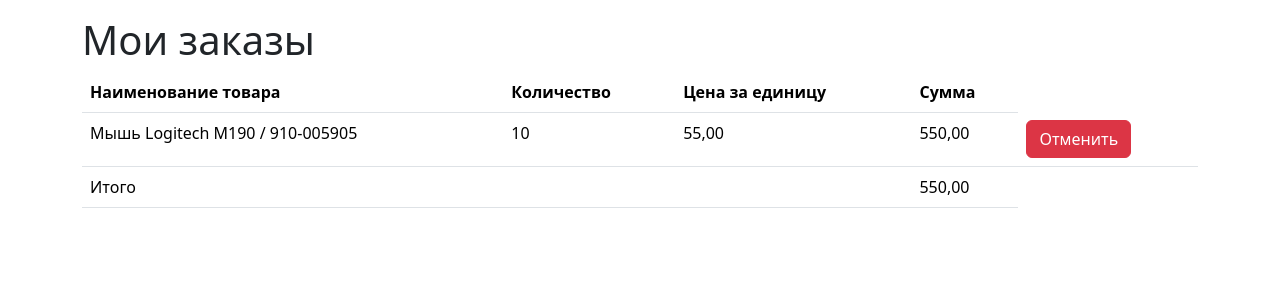
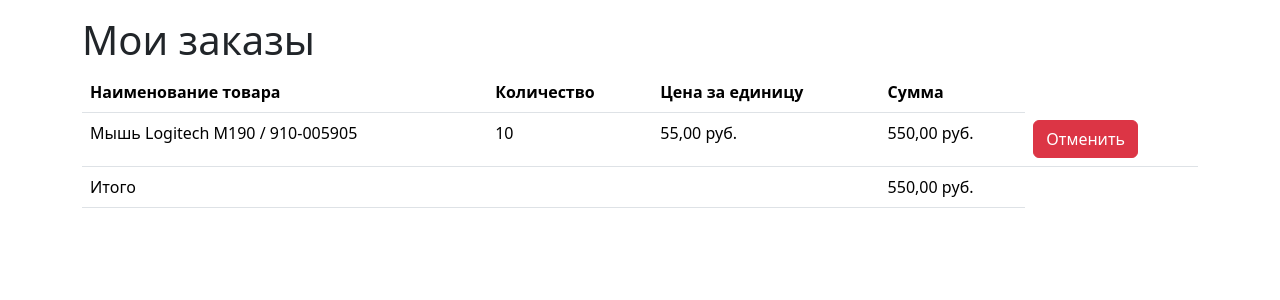
Before and after one commit to Egatm/marketplace, a Django app: page /products/my_orders/ in a window 1280 px wide. Shown: the part 75-375 px from the top of the page. Run offline with Django 4.2, Linux system fonts and the light colour scheme; a user stored in the database is signed in; data comes from the database, SQL or seed files in the repository; tables that the repository leaves empty hold one stand-in row (values such as "Sample post"); parts of the project's set-up code (start-up, migrations or seed data) failed here and were passed over.

```diff
--- a/makkarcle/makkarcle/urls.py
+++ b/makkarcle/makkarcle/urls.py
@@ -23,7 +23,7 @@ from django.views.generic.base import TemplateView
 urlpatterns = [
     path('admin/', admin.site.urls),
     path('accounts/', include("accounts.urls")),
-    path('account/', include("django.contrib.auth.urls")),
+    path('accounts/', include("django.contrib.auth.urls")),
     path('', include("pages.urls")),
     path('products/', include("products.urls")),
 ]
--- a/makkarcle/templates/home.html
+++ b/makkarcle/templates/home.html
@@ -8,9 +8,9 @@
         {% for product in last_products %}
         <div class="carousel-item{% if forloop.first %} active{% endif %}">
             <div class="d-flex flex-column align-items-center">
-                <img src="{{ product.get_first_photo.url }}" class="d-block mx-auto" alt="..." style="max-height: 400px; max-width: 100%;">
+                <a href="{% url 'product_detail' product.pk %}"><img src="{{ product.get_first_photo.url }}" class="d-block mx-auto" alt="..." style="max-height: 400px; max-width: 100%;"></a>
                 <div class="text-center">
-                    <h5>{{ product.name }}</h5>
+                    <h5><strong><a href="{% url 'product_detail' product.pk %}" style="text-decoration: none; color: black;">{{ product.name }}</a></strong></h5>
                     <p>{{ product.price }} руб.</p>
                 </div>
             </div>
--- a/makkarcle/templates/my_orders.html
+++ b/makkarcle/templates/my_orders.html
@@ -17,8 +17,8 @@
     <tr>
         <td>{{ order.product.name }}</td>
         <td>{{ order.quantity }}</td>
-        <td>{{ order.product.price }}</td>
-        <td>{{ order.total_price }}</td>
+        <td>{{ order.product.price }} руб.</td>
+        <td>{{ order.total_price }} руб.</td>
         <td><a class="btn btn-danger" href="{% url 'cancel_order' order.pk %}">Отменить</a></td>
     </tr>
     {% endfor %}
@@ -26,7 +26,7 @@
     <tfoot>
     <tr>
         <td colspan=3>Итого</td>
-        <td>{{ total_price }}</td>
+        <td>{{ total_price }} руб.</td>
     </tr>
     </tfoot>
 </table>
```
